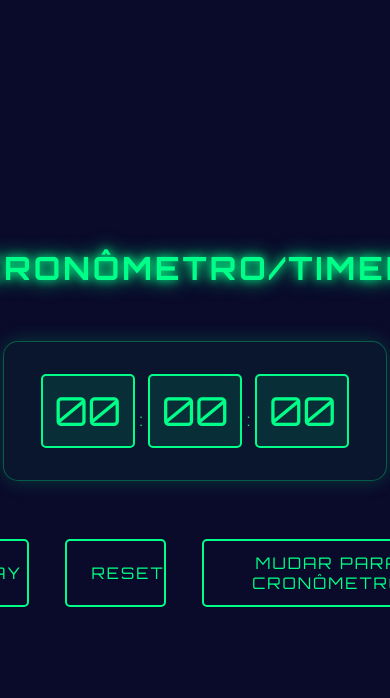
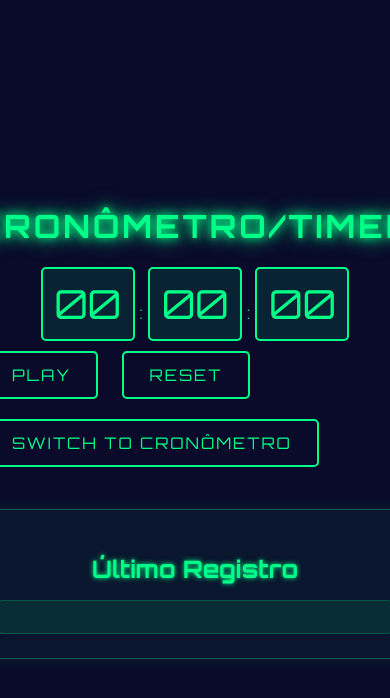
Before and after one commit to Dionizioji/Cronometro_e_Timer, a plain HTML site: page index.html in a window 390 px wide. Both pictures are taken after a click on the button "SWITCH TO TIMER". Shown: the top 698 px of the page. Drawn offline with Linux system fonts and the light colour scheme.

Commit message:
Updating Cronometro

```diff
--- a/index.html
+++ b/index.html
@@ -4,27 +4,36 @@
 <head>
     <meta charset="UTF-8">
     <meta name="viewport" content="width=device-width, initial-scale=1.0">
-    <title>Cronômetro e Timer</title>
+    <title>Cronômetro e temporizador</title>
     <link href="https://fonts.googleapis.com/css2?family=Orbitron:wght@400;500;600;700&display=swap" rel="stylesheet">
     <link rel="stylesheet" href="style.css">
     <script src="index.js" defer></script>
 </head>
 
 <body>
-    <div>
+    <div class="main-container">
+        <div class="timer-container">
             <h1>Cronômetro/Timer</h1>
-    </div>
 
-    <div>
+            <div class="time-display">
                 <input type="text" id="hours" value="00" maxlength="2">:<input type="text" id="minutes" value="00"
                     maxlength="2">:<input type="text" id="seconds" value="00" maxlength="2">
             </div>
 
-    <div>
+            <div class="controls">
                 <button id="playPauseBtn">Play</button>
                 <button id="resetBtn">Reset</button>
                 <button id="toggleModeBtn">Switch to Timer</button>
             </div>
+        </div>
+
+        <div class="last-time-container">
+            <h2>Último Registro</h2>
+            <div id="lastTimeRecord" class="last-time-record">
+                <!-- O último tempo será mostrado aqui -->
+            </div>
+        </div>
+    </div>
 </body>
 
 </html>
--- a/index.js
+++ b/index.js
@@ -4,11 +4,21 @@ let secondsInput = document.getElementById('seconds')
 let playPauseBtn = document.getElementById('playPauseBtn')
 let resetBtn = document.getElementById('resetBtn')
 let toggleModeBtn = document.getElementById('toggleModeBtn')
+let lastTimeRecord = document.getElementById('lastTimeRecord')
 
-let interval // Variável para armazenar o intervalo
-let isRunning = false // Controle se o cronômetro está rodando ou pausado
-let totalTime = 0 // Tempo total em segundos
-let isTimer = false // Controle para saber se estamos no modo Timer ou Cronômetro
+let interval
+let isRunning = false
+let totalTime = 0
+let isTimer = false
+let startTime
+
+// Função para formatar o tempo em HH:MM:SS
+function formatTime(timeInSeconds) {
+    let hours = Math.floor(timeInSeconds / 3600)
+    let minutes = Math.floor((timeInSeconds % 3600) / 60)
+    let seconds = timeInSeconds % 60
+    return `${String(hours).padStart(2, '0')}:${String(minutes).padStart(2, '0')}:${String(seconds).padStart(2, '0')}`
+}
 
 // Função para atualizar a exibição de horas, minutos e segundos
 function updateDisplay() {
@@ -21,25 +31,47 @@ function updateDisplay() {
     secondsInput.value = String(seconds).padStart(2, '0')
 }
 
+// Função para registrar o último tempo
+function recordLastTime() {
+    const timeString = formatTime(totalTime)
+    const mode = isTimer ? "Timer" : "Cronômetro"
+
+    lastTimeRecord.innerHTML = `
+        <span class="time">${timeString}</span>
+        <span class="mode">${mode}</span>
+    `
+}
+
+// Função para limpar o registro
+function clearLastTimeRecord() {
+    lastTimeRecord.innerHTML = ''
+}
+
 // Função para iniciar o cronômetro ou temporizador
 function startTimer() {
     if (isRunning) {
         clearInterval(interval)
         playPauseBtn.textContent = 'Play'
+        if (!isTimer) {
+            recordLastTime()
+        }
     } else {
+        if (!isTimer) {
+            startTime = Date.now() - (totalTime * 1000)
+        }
         interval = setInterval(() => {
-            if (isTimer && totalTime > 0) { // Modo Timer (regressivo)
+            if (isTimer && totalTime > 0) {
                 totalTime--
-            } else if (!isTimer) { // Modo Cronômetro (progressivo)
+            } else if (!isTimer) {
                 totalTime++
             }
 
-            // Verificar se o timer chegou a zero
             if (isTimer && totalTime === 0) {
                 clearInterval(interval)
                 alert("O tempo acabou!")
                 isRunning = false
                 playPauseBtn.textContent = 'Play'
+                recordLastTime()
             }
 
             updateDisplay()
@@ -52,26 +84,30 @@ function startTimer() {
 // Função para resetar o cronômetro/temporizador
 function resetTimer() {
     clearInterval(interval)
+    if (isRunning && !isTimer) {
+        recordLastTime()
+    }
     isRunning = false
     playPauseBtn.textContent = 'Play'
 
     if (isTimer) {
-        totalTime = parseInputToSeconds() // Reseta para o tempo configurado no modo Timer
+        totalTime = parseInputToSeconds()
     } else {
-        totalTime = 0 // Reseta para 0 no modo Cronômetro
+        totalTime = 0
     }
 
     updateDisplay()
+    clearLastTimeRecord()
 }
 
 // Função para alternar entre o modo cronômetro e temporizador
 function toggleMode() {
     isTimer = !isTimer
-    resetTimer() // Reseta o cronômetro/timer ao alternar entre os modos
-    toggleModeBtn.textContent = isTimer ? 'Mudar para Cronômetro' : 'Mudar para Timer'
+    resetTimer()
+    toggleModeBtn.textContent = isTimer ? 'Switch to Cronômetro' : 'Switch to Timer'
 }
 
-// Converte a entrada de horas, minutos e segundos em segundos totais
+// Função para converter a entrada de tempo em segundos
 function parseInputToSeconds() {
     let hours = parseInt(hoursInput.value) || 0
     let minutes = parseInt(minutesInput.value) || 0
@@ -79,11 +115,17 @@ function parseInputToSeconds() {
     return (hours * 3600) + (minutes * 60) + seconds
 }
 
-// Permitir apenas números nos campos de horas, minutos e segundos
+// Função para permitir apenas números nos campos
 function allowOnlyNumbers(event) {
     let value = event.target.value
     if (isNaN(value) || value.includes('.')) {
-        event.target.value = value.replace(/\D/g, '') // Remove qualquer caractere não numérico
+        event.target.value = value.replace(/\D/g, '')
+    }
+
+    if (event.target === hoursInput) {
+        if (parseInt(value) > 23) event.target.value = '23'
+    } else {
+        if (parseInt(value) > 59) event.target.value = '59'
     }
 }
 
@@ -92,10 +134,21 @@ hoursInput.addEventListener('input', allowOnlyNumbers)
 minutesInput.addEventListener('input', allowOnlyNumbers)
 secondsInput.addEventListener('input', allowOnlyNumbers)
 
-// Event listeners para os botões de controle do cronômetro/timer
+// Event listener para mudar o valor quando o campo perde o foco
+hoursInput.addEventListener('blur', function() {
+    this.value = this.value.padStart(2, '0')
+})
+minutesInput.addEventListener('blur', function() {
+    this.value = this.value.padStart(2, '0')
+})
+secondsInput.addEventListener('blur', function() {
+    this.value = this.value.padStart(2, '0')
+})
+
+// Event listeners para os botões de controle
 playPauseBtn.addEventListener('click', () => {
     if (isTimer && !isRunning) {
-        totalTime = parseInputToSeconds() // Configurar o total de segundos a partir do input
+        totalTime = parseInputToSeconds()
     }
     startTimer()
 })
--- a/style.css
+++ b/style.css
@@ -9,6 +9,19 @@ body {
     font-family: 'Orbitron', sans-serif;
     color: #00ff88;
     gap: 2rem;
+}
+
+.main-container {
+    display: flex;
+    gap: 3rem;
+    align-items: flex-start;
+    padding: 2rem;
+}
+
+.timer-container {
+    display: flex;
+    flex-direction: column;
+    align-items: center;
 }
 
 h1 {
@@ -25,13 +38,11 @@ h1 {
         text-shadow: 0 0 10px #00ff88,
                      0 0 20px #00ff88;
     }
-
     50% {
         text-shadow: 0 0 20px #00ff88,
                      0 0 30px #00ff88,
                      0 0 40px #00ff88;
     }
-
     100% {
         text-shadow: 0 0 10px #00ff88,
                      0 0 20px #00ff88;
@@ -96,18 +107,60 @@ button:hover {
     text-shadow: 0 0 5px #00ff88;
 }
 
-
-div:nth-child(2) {
+.last-time-container {
     background: rgba(0, 255, 136, 0.05);
-    padding: 2rem;
+    border: 1px solid rgba(0, 255, 136, 0.3);
     border-radius: 15px;
-    border: 1px solid rgba(0, 255, 136, 0.3);
-    box-shadow: 0 0 20px rgba(0, 255, 136, 0.2);
+    padding: 1.5rem;
+    min-width: 300px;
+    box-shadow: 0 0 20px rgba(0, 255, 136, 0.1);
 }
 
+.last-time-container h2 {
+    color: #00ff88;
+    text-align: center;
+    font-size: 1.5rem;
+    margin-bottom: 1rem;
+    text-shadow: 0 0 5px #00ff88;
+}
 
-div:nth-child(3) {
+.last-time-record {
+    background: rgba(0, 255, 136, 0.1);
+    padding: 1rem;
+    border-radius: 8px;
     display: flex;
-    gap: 1rem;
-    margin-top: 1rem;
+    flex-direction: column;
+    gap: 0.5rem;
+    border: 1px solid rgba(0, 255, 136, 0.2);
+    transition: all 0.3s ease;
 }
+
+.last-time-record:hover {
+    background: rgba(0, 255, 136, 0.15);
+    box-shadow: 0 0 10px rgba(0, 255, 136, 0.3);
+}
+
+.last-time-record .time {
+    font-size: 1.2rem;
+    font-weight: bold;
+    color: #00ff88;
+}
+
+.last-time-record .mode {
+    font-size: 0.9rem;
+    color: rgba(0, 255, 136, 0.8);
+}
+
+@media (max-width: 768px) {
+    .main-container {
+        flex-direction: column;
+        align-items: center;
+        gap: 2rem;
+    }
+
+    .last-time-container {
+        min-width: unset;
+        width: 100%;
+        max-width: 400px;
+    }
+}
```
Lines whose indentation alone changed are shown as unchanged.
